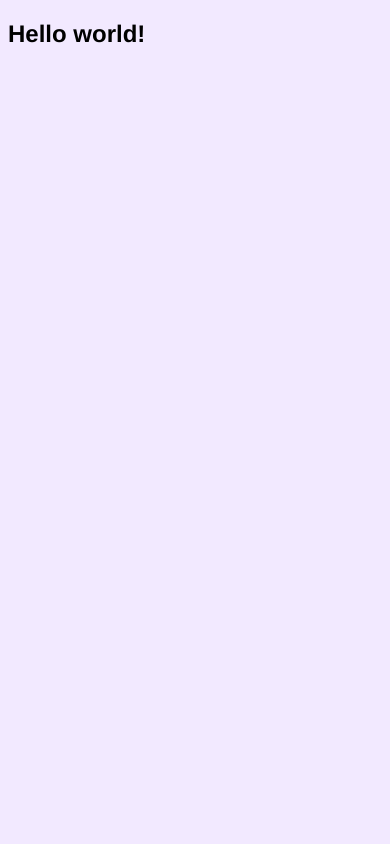
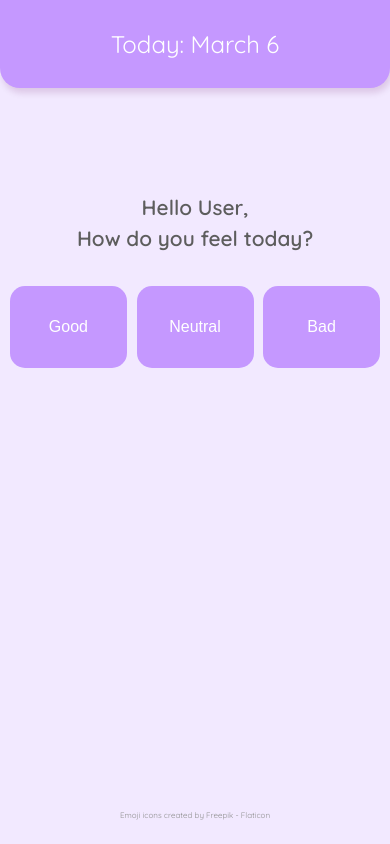
Before and after one commit to wadewilsones/mood-app, a React (Create React App) app in the folder mood/: page / in a window 390 px wide. Built offline with nearby package versions, Linux system fonts and the light colour scheme.

Commit message:
Mood icon was added

```diff
--- a/mood/public/index.html
+++ b/mood/public/index.html
@@ -5,11 +5,16 @@
     <meta name="viewport" content="width=device-width, initial-scale=1" />
     <meta name="theme-color" content="#000000" />
     <meta name="description"content="Web site created using create-react-app"/>
+    <link rel="preconnect" href="https://fonts.googleapis.com">
+  <link rel="preconnect" href="https://fonts.gstatic.com" crossorigin>
+  <link href="https://fonts.googleapis.com/css2?family=Quicksand:wght@300;400;500;600&display=swap" rel="stylesheet">
     <title>Mood App</title>
   </head>
   <body>
-    <header id = "header-main"></header>
-    <div id="root">
-    </div>
+    <div id="root"></div>
+    <footer>
+      <a href="https://www.flaticon.com/free-icons/emoji" title="emoji icons" id="icons-attribution">Emoji icons created by Freepik - Flaticon</a>
+    </footer>
+
   </body>
 </html>
--- a/mood/src/App.css
+++ b/mood/src/App.css
@@ -1,8 +1,97 @@
+*{
+    border:0;
+    margin: 0;
+    padding: 0;
+}
 body{
     background-color: #c598ff36;
-    font-family: Helvetica, Arial, sans-serif ;
+    font-family: Quicksand, Helvetica, sans-serif ;
+
 }
+#icons-attribution{
+    font-size:8px;
+    color:rgb(144, 144, 144);
+    text-decoration: none;
 
-h4{
-    text-align: center;
 }
+@media screen and (min-width: 320px) and (max-width:600px){
+
+    header{
+        border-bottom-left-radius: 20px;
+        border-bottom-right-radius: 20px;
+        background-color: #C598FF;
+        box-shadow: #5e055625 2px 5px 6px;
+
+    }
+
+    #root{
+        height: 95vh;
+    }
+
+    footer{
+        text-align: center;
+    }
+
+    h4{
+        text-align: center;
+        padding: 1.2em;
+        font-size: 1.5em;
+        color: white;
+        font-weight: 400;
+    }
+
+    h3{
+        text-align: center;
+        margin-top: 5em;
+        font-size: 1.3em;
+        line-height: 1.5;
+        color: rgb(93, 93, 93);
+    }
+
+    #mood-container{
+        display: flex;
+        align-items: center;
+        justify-content: center;
+
+    }
+    #mood-container div {
+        width:30%;
+       margin: 2em 0.3em 1em 0.3em;
+
+
+    }
+    .userMood{
+        width:100%;
+        color:white;
+        font-weight: 500;
+        border-radius: 15px;
+        text-align: center;
+        padding: 2em 0;
+        font-size: 1em;
+        background-color: #C598FF;
+
+    }
+    #mood{
+        display: none;
+        background-size: cover;
+        color: white;
+        text-align: center;
+        width:60%;
+        margin: 2em auto 0;
+        padding-top: 3em;
+        border-radius: 30px;
+        height: 140px;
+    }
+
+    #mood p{
+        color:rgb(255, 255, 255);
+        margin-top:-3.5em;
+        padding: 0.4em;
+        border-radius: 50px;
+        box-shadow: #27212f21 1px 0px 10px ;
+        background-color: #8e65c463;
+
+    }
+
+
+}
--- a/mood/src/App.js
+++ b/mood/src/App.js
@@ -1,10 +1,12 @@
 import './App.css';
 import Header from './Header';
+import Mood from './Mood';
 
 function App() {
   return (
     <div>
-    <h2>Hello world!</h2>
+      <Header/>
+      <Mood/>
     </div>
   );
 }
--- a/mood/src/Header.js
+++ b/mood/src/Header.js
@@ -1,7 +1,10 @@
 import Today from './js/date';
 
 function Header(){
-        return <h4>Today is {Today()}</h4>
+        return (
+        <header>
+        <h4>Today: {Today()}</h4>
+        </header>)
 }
 
 export default Header;
--- /dev/null
+++ b/mood/src/Mood.js
@@ -0,0 +1,79 @@
+//set up class
+import React, { createElement } from 'react';
+import ReactDOM from 'react-dom';
+
+class Mood extends React.Component{
+
+    constructor(props){
+        super(props);
+        this.state = {mood:''};
+        this.changeMoodGood = this.changeMoodGood.bind(this);
+        this.changeMoodNeutral = this.changeMoodNeutral.bind(this);
+        this.changeMoodBad = this.changeMoodBad.bind(this);
+    }
+
+    displayMood(){
+        let moodDiv = document.getElementById('mood');
+        moodDiv.style.display = "block";
+        moodDiv.innerHTML = "<p>My mood is " + this.state.mood + "</p>";
+        //display mood picture
+        if(this.state.mood == "good"){
+           moodDiv.style.backgroundImage = 'url(media/good.svg)';
+        }
+        else if(this.state.mood == "neutral"){
+            moodDiv.style.backgroundImage = 'url(media/good.svg)';
+        }
+        else{
+            moodDiv.style.backgroundImage = 'url(media/good.svg)';
+        }
+
+    }
+
+    changeMoodGood(){
+        this.setState({mood:"good"}, () => {
+            this.displayMood();
+            console.log(this.state.mood);
+        })
+    }
+
+
+    changeMoodNeutral(){
+        this.setState({mood:"neutral"}, () => {
+            console.log(this.state.mood);
+            this.displayMood();
+        })
+    }
+
+    changeMoodBad(){
+        this.setState({mood:"bad"}, () => {
+            console.log(this.state.mood);
+            this.displayMood();
+        })
+    }
+
+
+
+    render() {
+        return(
+            <div>
+                <section id ="mood-section">
+                <h3>Hello User, <br/> How do you feel today?</h3>
+                <div id="mood-container">
+                    <div id ="good">
+                        <button className = "userMood" onClick = {this.changeMoodGood}>Good</button>
+                    </div>
+                    <div id ="neutral">
+                        <button  className = "userMood" onClick={this.changeMoodNeutral}>Neutral</button>
+                    </div>
+                    <div  id ="bad">
+                        <button className = "userMood" onClick={this.changeMoodBad} >Bad</button>
+                    </div>
+                </div>
+                <div id="mood"></div>
+                </section>
+            </div>
+        )
+    }
+}
+
+export default Mood;
```
Also changed, not shown: mood/public/media/good.svg (added).
